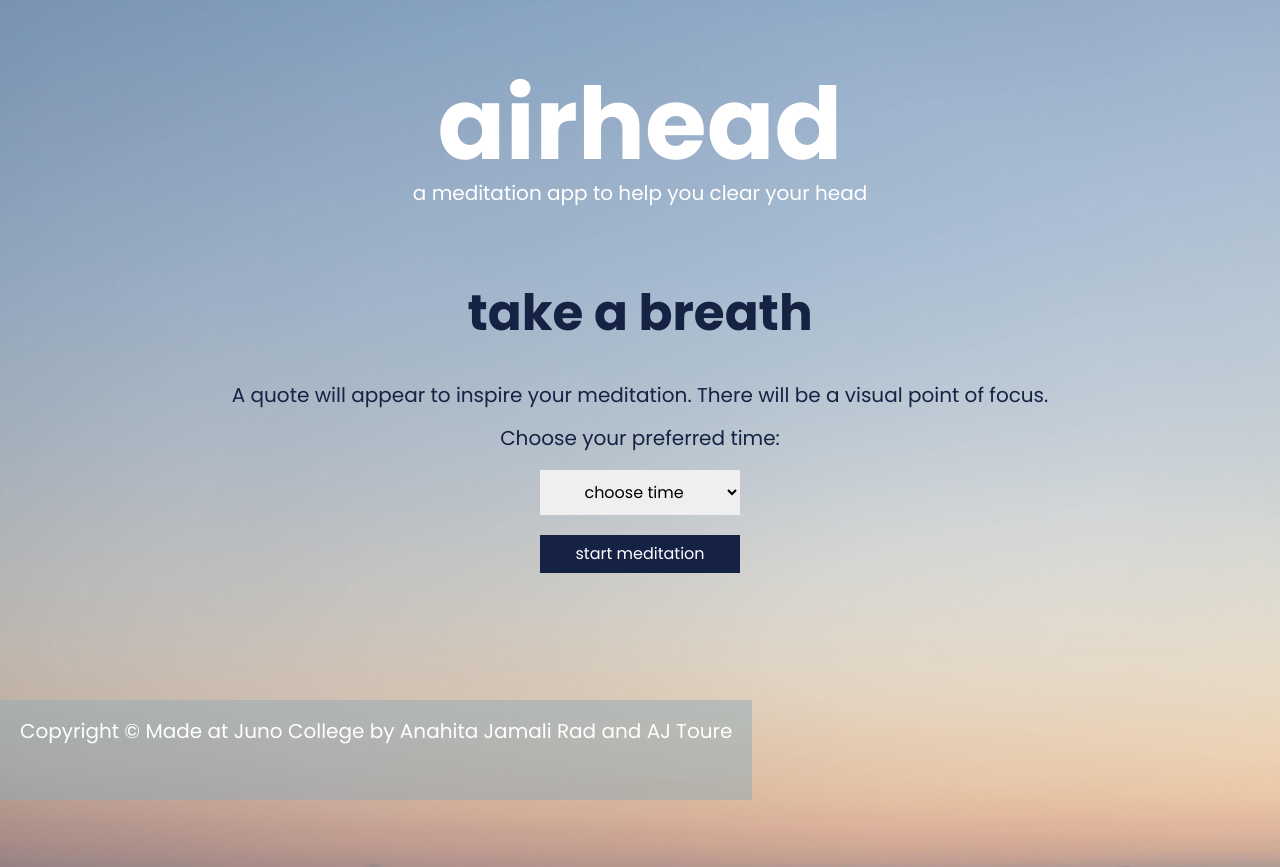
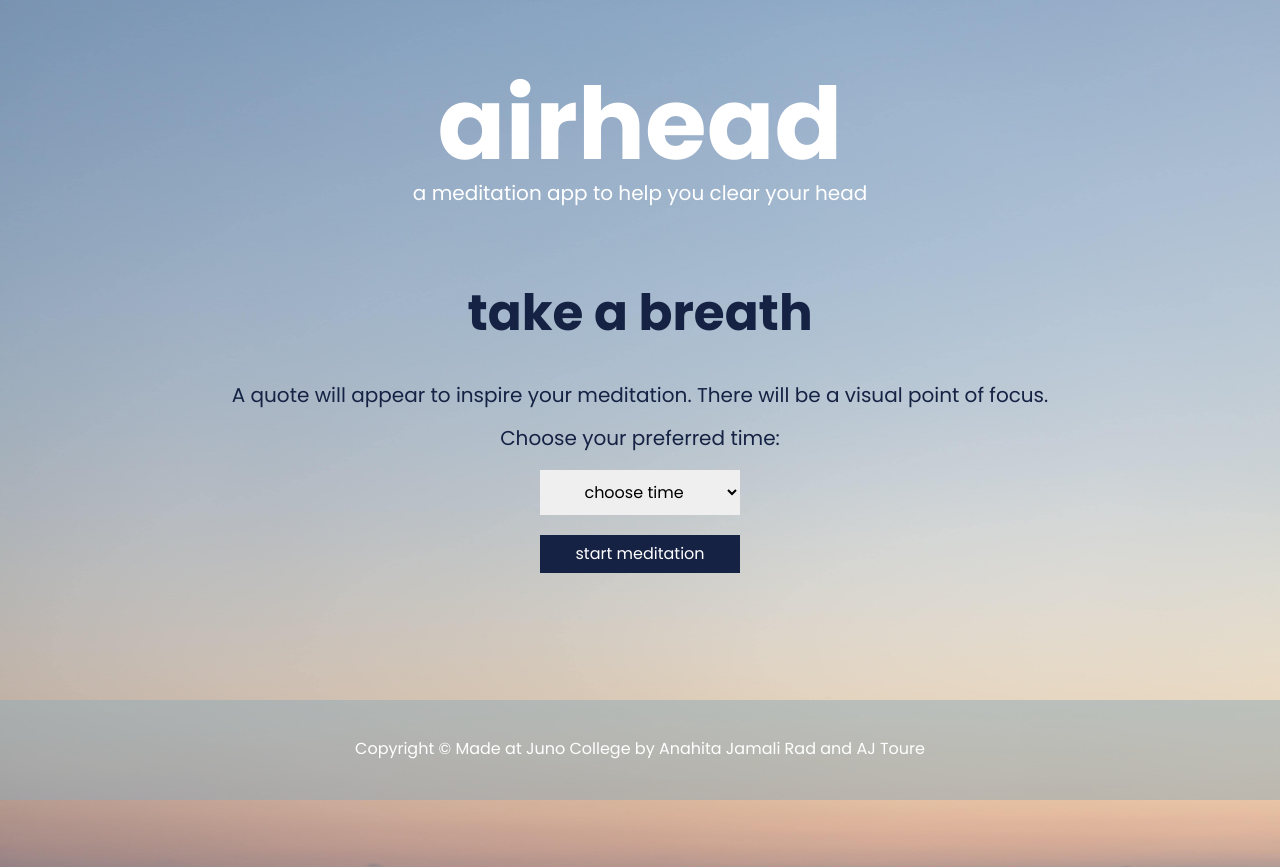
Before and after one commit to airheadapp/airhead, a React (Create React App) app: page / in a window 1280 px wide. Built offline with nearby package versions, Linux system fonts and the light colour scheme.

Commit message:
final changes made to animation and responsiveness, checklist completed

```diff
--- a/src/App.css
+++ b/src/App.css
@@ -68,11 +68,11 @@ header p {
   display: block;
   height: 200px;
   width: 200px;
-  background-color: rgb(248, 194, 123);
+  background-color: #E8ddb5;
   padding: 100px;
   margin: 100px auto;
   border-radius: 50%;
-  box-shadow: 0px 0px 40px rgb(255, 175, 71);
+  box-shadow: 0px 0px 40px #E8ddb5;
   animation-duration: 5s;
   animation-name: breathe;
   animation-direction: alternate;
@@ -94,13 +94,15 @@ footer {
   color: white;
   margin: 60px 0 0 0;
   height: 100px;
-  padding: 20px 20px 0 20px;
+  padding: 40px 20px 0 20px;
   position: fixed;
+  width: 100%;
   bottom: 0;
 }
 
 footer p {
   margin: 0;
+  font-size: .8rem;
 }
 
 /* Form Styles */
```
